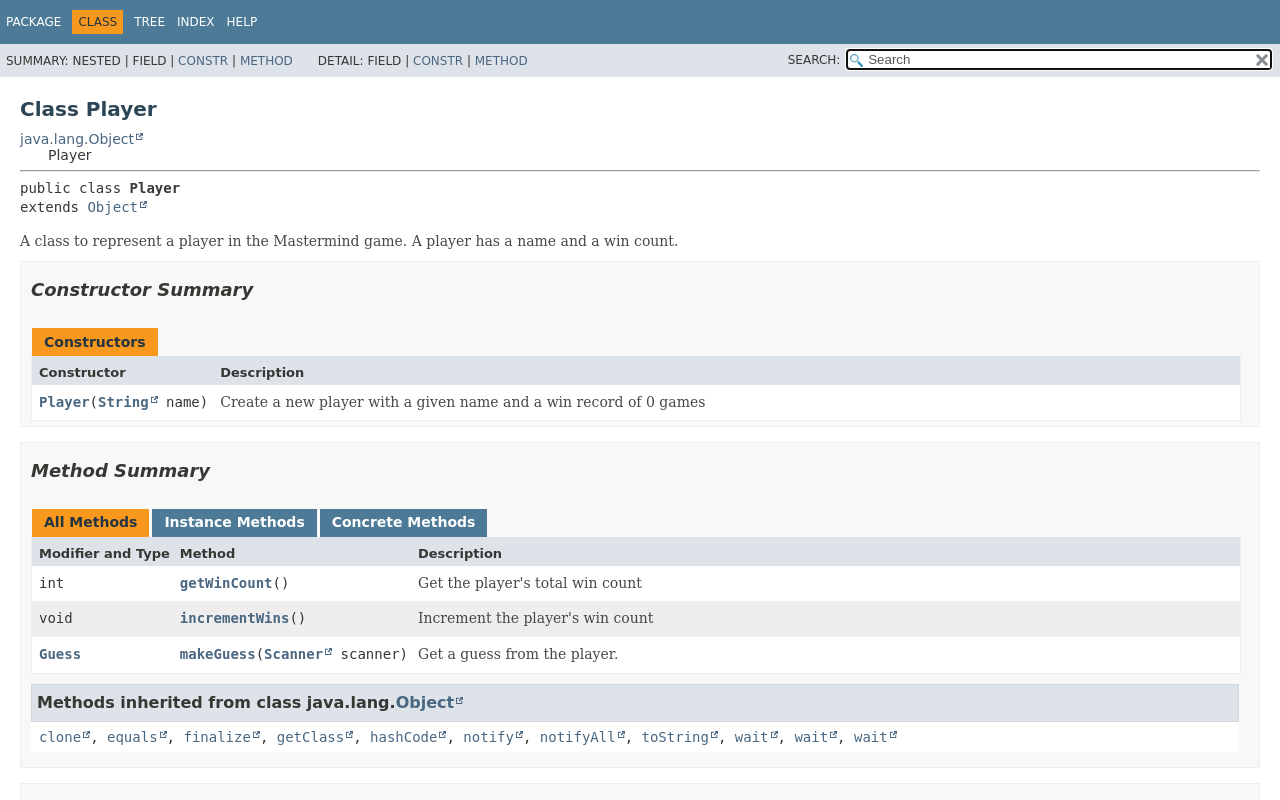
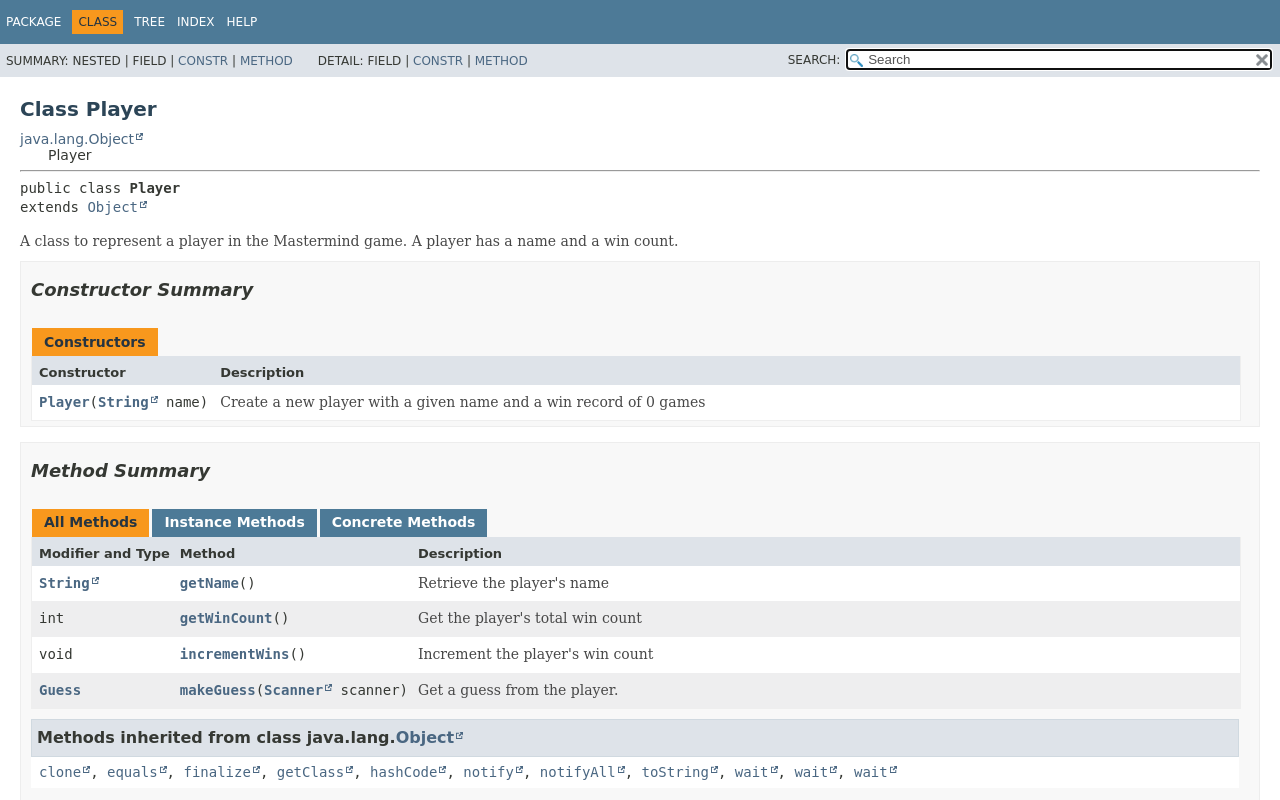
Before and after one commit to mrbdahlem/learnAssets, a plain HTML site: page mastermind/javadocs/Player.html in a window 1280 px wide. Drawn offline with Linux system fonts and the light colour scheme; a web font is replaced by a local one.

Commit message:
Add files via upload

```diff
--- a/mastermind/javadocs/Player.html
+++ b/mastermind/javadocs/Player.html
@@ -1,7 +1,7 @@
 <!DOCTYPE HTML>
 <html lang="en">
 <head>
-<!-- Generated by javadoc (17) on Mon Oct 14 13:20:39 MST 2024 -->
+<!-- Generated by javadoc (17) on Mon Oct 14 16:05:09 MST 2024 -->
 <title>Player</title>
 <meta name="viewport" content="width=device-width, initial-scale=1">
 <meta http-equiv="Content-Type" content="text/html; charset=utf-8">
@@ -106,19 +106,24 @@ loadScripts(document, 'script');</script>
 <div class="table-header col-first">Modifier and Type</div>
 <div class="table-header col-second">Method</div>
 <div class="table-header col-last">Description</div>
-<div class="col-first even-row-color method-summary-table method-summary-table-tab2 method-summary-table-tab4"><code>int</code></div>
-<div class="col-second even-row-color method-summary-table method-summary-table-tab2 method-summary-table-tab4"><code><a href="#getWinCount()" class="member-name-link">getWinCount</a>()</code></div>
+<div class="col-first even-row-color method-summary-table method-summary-table-tab2 method-summary-table-tab4"><code><a href="https://docs.oracle.com/en/java/javase/17/docs/api/java.base/java/lang/String.html" title="class or interface in java.lang" class="external-link">String</a></code></div>
+<div class="col-second even-row-color method-summary-table method-summary-table-tab2 method-summary-table-tab4"><code><a href="#getName()" class="member-name-link">getName</a>()</code></div>
 <div class="col-last even-row-color method-summary-table method-summary-table-tab2 method-summary-table-tab4">
+<div class="block">Retrieve the player's name</div>
+</div>
+<div class="col-first odd-row-color method-summary-table method-summary-table-tab2 method-summary-table-tab4"><code>int</code></div>
+<div class="col-second odd-row-color method-summary-table method-summary-table-tab2 method-summary-table-tab4"><code><a href="#getWinCount()" class="member-name-link">getWinCount</a>()</code></div>
+<div class="col-last odd-row-color method-summary-table method-summary-table-tab2 method-summary-table-tab4">
 <div class="block">Get the player's total win count</div>
 </div>
-<div class="col-first odd-row-color method-summary-table method-summary-table-tab2 method-summary-table-tab4"><code>void</code></div>
-<div class="col-second odd-row-color method-summary-table method-summary-table-tab2 method-summary-table-tab4"><code><a href="#incrementWins()" class="member-name-link">incrementWins</a>()</code></div>
-<div class="col-last odd-row-color method-summary-table method-summary-table-tab2 method-summary-table-tab4">
+<div class="col-first even-row-color method-summary-table method-summary-table-tab2 method-summary-table-tab4"><code>void</code></div>
+<div class="col-second even-row-color method-summary-table method-summary-table-tab2 method-summary-table-tab4"><code><a href="#incrementWins()" class="member-name-link">incrementWins</a>()</code></div>
+<div class="col-last even-row-color method-summary-table method-summary-table-tab2 method-summary-table-tab4">
 <div class="block">Increment the player's win count</div>
 </div>
-<div class="col-first even-row-color method-summary-table method-summary-table-tab2 method-summary-table-tab4"><code><a href="Guess.html" title="class in Unnamed Package">Guess</a></code></div>
-<div class="col-second even-row-color method-summary-table method-summary-table-tab2 method-summary-table-tab4"><code><a href="#makeGuess(java.util.Scanner)" class="member-name-link">makeGuess</a><wbr>(<a href="https://docs.oracle.com/en/java/javase/17/docs/api/java.base/java/util/Scanner.html" title="class or interface in java.util" class="external-link">Scanner</a>&nbsp;scanner)</code></div>
-<div class="col-last even-row-color method-summary-table method-summary-table-tab2 method-summary-table-tab4">
+<div class="col-first odd-row-color method-summary-table method-summary-table-tab2 method-summary-table-tab4"><code><a href="Guess.html" title="class in Unnamed Package">Guess</a></code></div>
+<div class="col-second odd-row-color method-summary-table method-summary-table-tab2 method-summary-table-tab4"><code><a href="#makeGuess(java.util.Scanner)" class="member-name-link">makeGuess</a><wbr>(<a href="https://docs.oracle.com/en/java/javase/17/docs/api/java.base/java/util/Scanner.html" title="class or interface in java.util" class="external-link">Scanner</a>&nbsp;scanner)</code></div>
+<div class="col-last odd-row-color method-summary-table method-summary-table-tab2 method-summary-table-tab4">
 <div class="block">Get a guess from the player.</div>
 </div>
 </div>
@@ -157,6 +162,17 @@ loadScripts(document, 'script');</script>
 <section class="method-details" id="method-detail">
 <h2>Method Details</h2>
 <ul class="member-list">
+<li>
+<section class="detail" id="getName()">
+<h3>getName</h3>
+<div class="member-signature"><span class="modifiers">public</span>&nbsp;<span class="return-type"><a href="https://docs.oracle.com/en/java/javase/17/docs/api/java.base/java/lang/String.html" title="class or interface in java.lang" class="external-link">String</a></span>&nbsp;<span class="element-name">getName</span>()</div>
+<div class="block">Retrieve the player's name</div>
+<dl class="notes">
+<dt>Returns:</dt>
+<dd>the name of the player</dd>
+</dl>
+</section>
+</li>
 <li>
 <section class="detail" id="makeGuess(java.util.Scanner)">
 <h3>makeGuess</h3>
```
